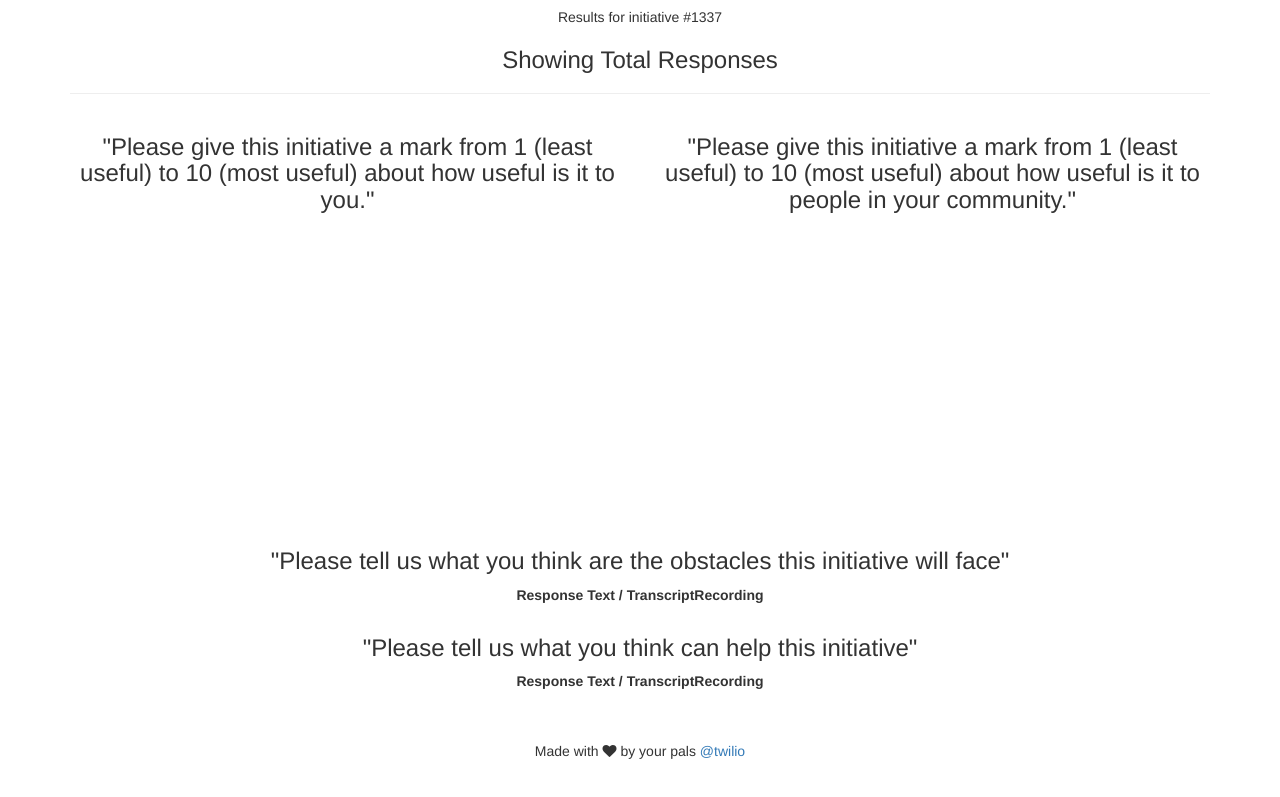
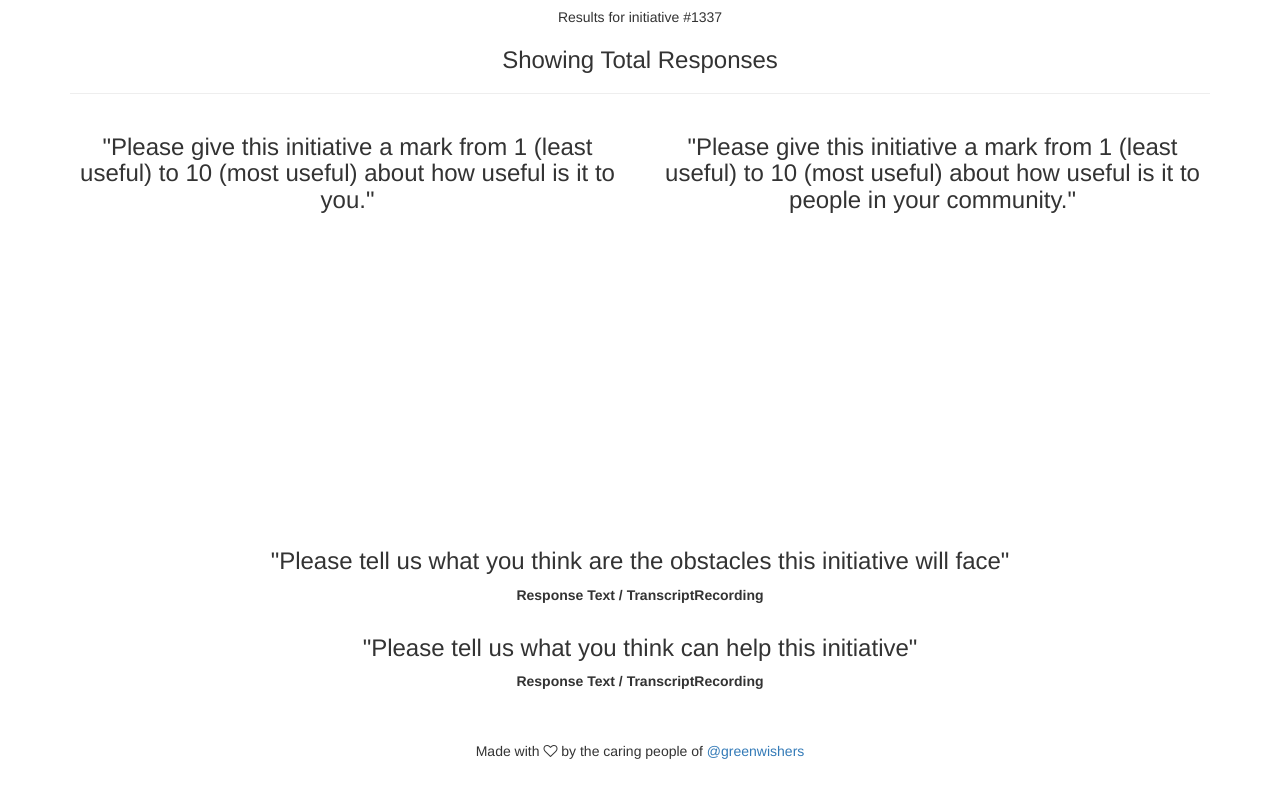
Before and after one commit to funeco-asia/greenwishers-voicesurvey, a website: page public/index.html in a window 1280 px wide. Shown: the part 63-860 px from the top of the page. Drawn offline with nearby package versions, Linux system fonts and the light colour scheme; no server answers.

Commit message:
more personalisation to the project and to a fake initiative for sake of prototyping

```diff
--- a/public/index.html
+++ b/public/index.html
@@ -66,8 +66,8 @@
 </section>
 
 <footer class="container">
-    Made with <i class="fa fa-heart"></i> by your pals
-    <a href="http://www.twilio.com">@twilio</a>
+    Made with <i class="fa fa-heart-o"></i> by the caring people of
+    <a href="http://www.greenwishers.com">@greenwishers</a>
 </footer>
 
 <!-- JS Dependencies -->
```
